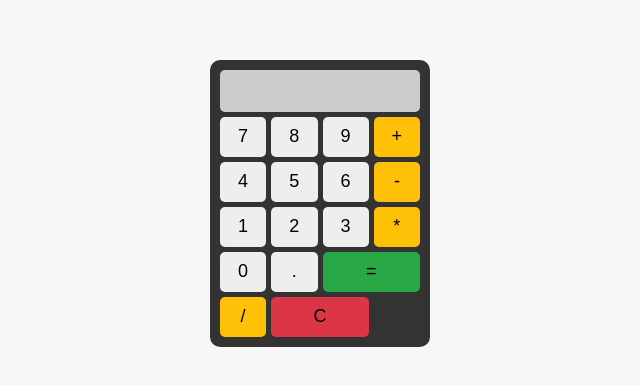
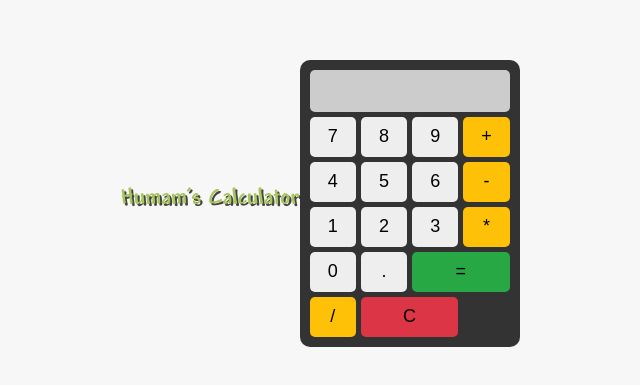
Before and after one commit to Humam619/Calculator, a plain HTML site: page index.html in a window 1280 px wide. Shown: the part 197-582 px from the top of the page, without its empty margins (320-960 px from the left). Drawn offline with Linux system fonts and the light colour scheme.

Commit message:
Humam's Calculator Header
Andyb (terraria) font header

```diff
--- a/index.html
+++ b/index.html
@@ -5,6 +5,20 @@
     <meta name="viewport" content="width=device-width, initial-scale=1.0">
     <title>Calculator</title>
     <style>
+        /* Import the custom font */
+    @font-face {
+        font-family: 'TerrariaFont';
+        src: url('./fonts/andyb.ttf') format('truetype');
+    }
+
+    /* Style for the heading */
+    .heading {
+        font-family: 'TerrariaFont', sans-serif;
+        color: #a9c55e; /* Terraria-like color */
+        font-size: 24px;
+        margin-bottom: 10px;
+        text-shadow: 2px 2px 0px #444444;
+    }
         body {
             display: flex;
             justify-content: center;
@@ -57,6 +71,8 @@
     </style>
 </head>
 <body>
+    <div class="heading">Humam's Calculator</div>
+
     <div class="calculator">
         <input type="text" id="display" class="display" disabled>
         <button class="button" onclick="appendNumber('7')">7</button>
```
